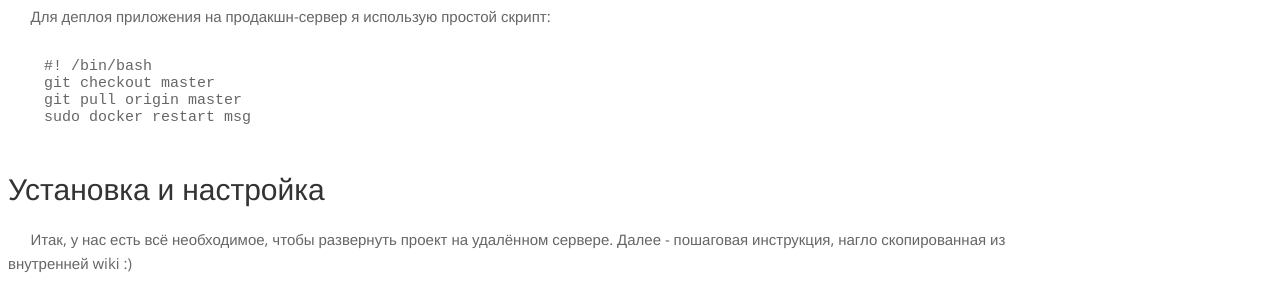
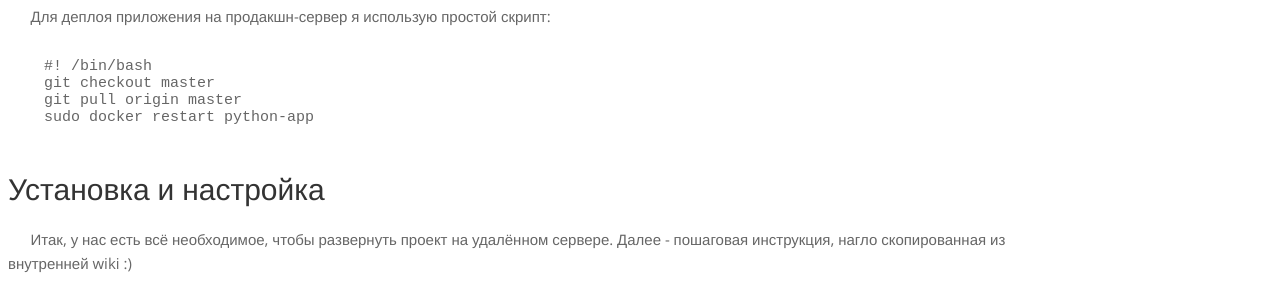
Before and after one commit to n1te/n1te.github.io, a Jekyll site: the page built from _posts/2015-03-22-docker-deployment-part-2.html, in a window 1280 px wide and 900 px high, scrolled down 1261 px. Shown: the part 202-502 px from the top of the window. Built offline with Jekyll 4.4.1, drawn with Linux system fonts in a browser that asks for light colours; nearby versions of some CDN libraries; some web fonts are replaced; comment, search, counter and statistics services are not loaded; a style sheet for code colours, icons or effects is not loaded.

Commit message:
Update 2015-03-22-docker-deployment-part-2.html

```diff
--- a/_posts/2015-03-22-docker-deployment-part-2.html
+++ b/_posts/2015-03-22-docker-deployment-part-2.html
@@ -57,7 +57,7 @@ excerpt: Продолжаем "упаковывать" приложение в
     #! /bin/bash
     git checkout master
     git pull origin master
-    sudo docker restart msg
+    sudo docker restart python-app
 </pre>
 
 <h2>Установка и настройка</h2>
```
